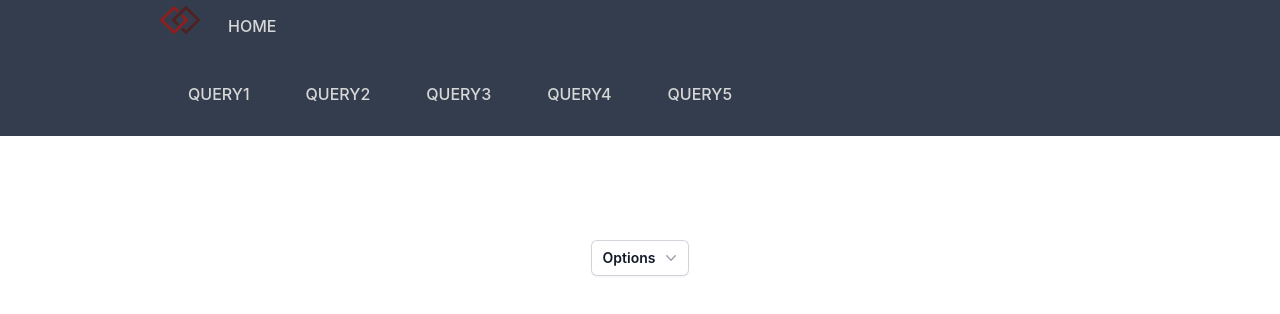
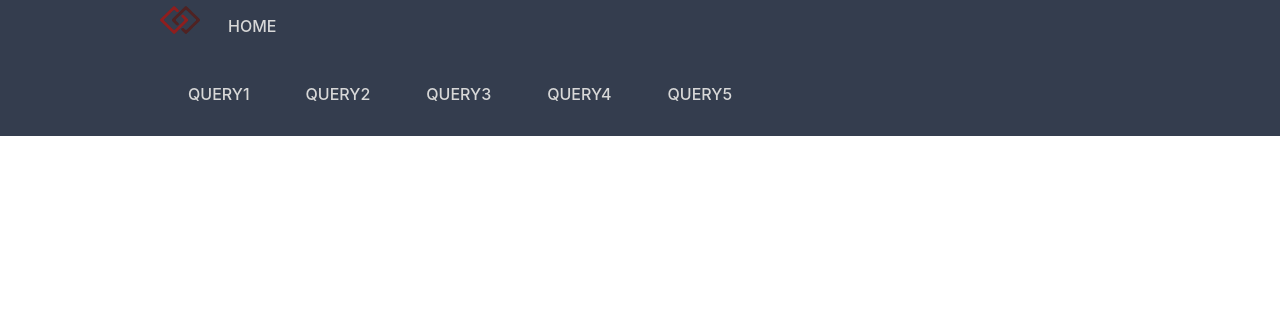
Before and after one commit to Dhruv-mak/Pandemic_Insights, a React (Create React App) app in the folder frontend/: page /Doctors in a window 1280 px wide. Shown: the top 314 px of the page. Built offline with nearby package versions, Linux system fonts and the light colour scheme.

Commit message:
Style: Added Query Tabs

```diff
--- a/frontend/src/components/Visualization.js
+++ b/frontend/src/components/Visualization.js
@@ -17,9 +17,9 @@
         <Navbar2 />
       </div>
 
-      <div className="flex justify-center mt-60">
+      {/* <div className="flex justify-center mt-60">
         <DropdownButton />
-      </div>
+      </div> */}
     </div>
   );
 }
```
